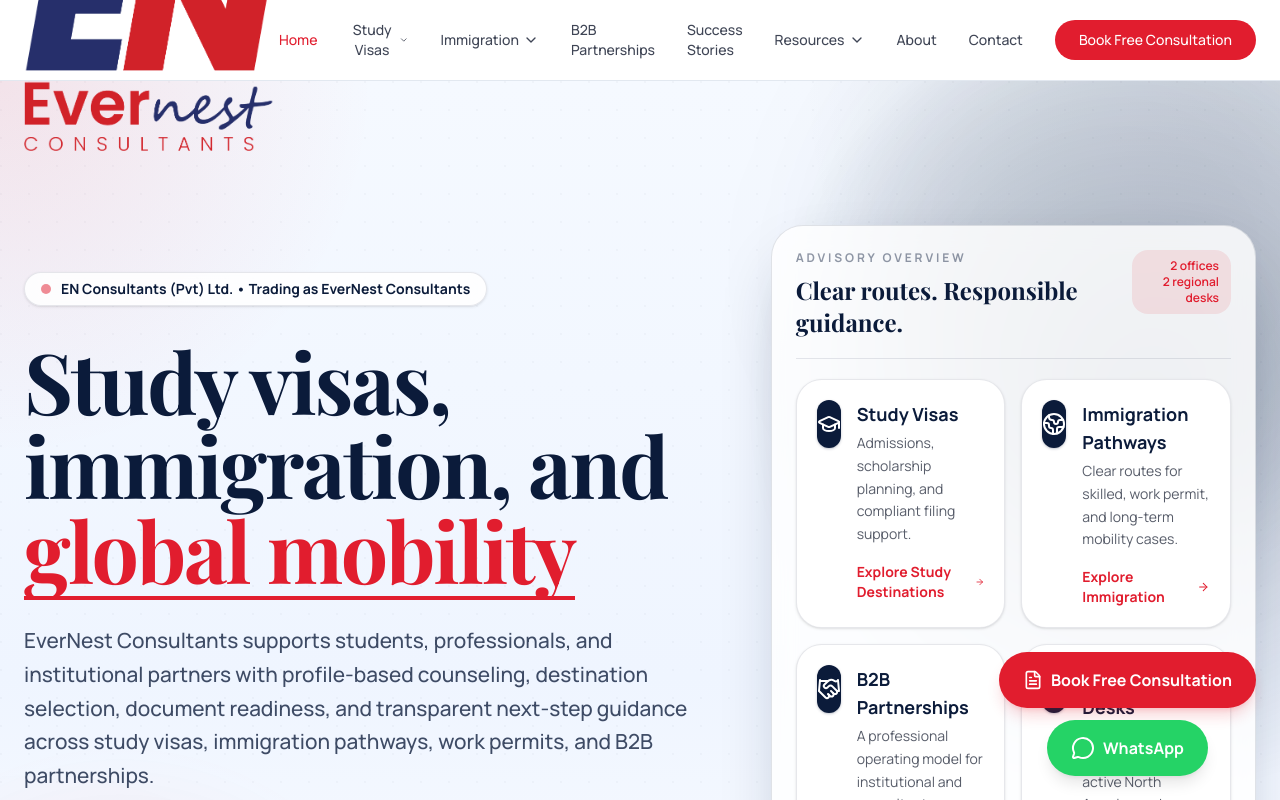
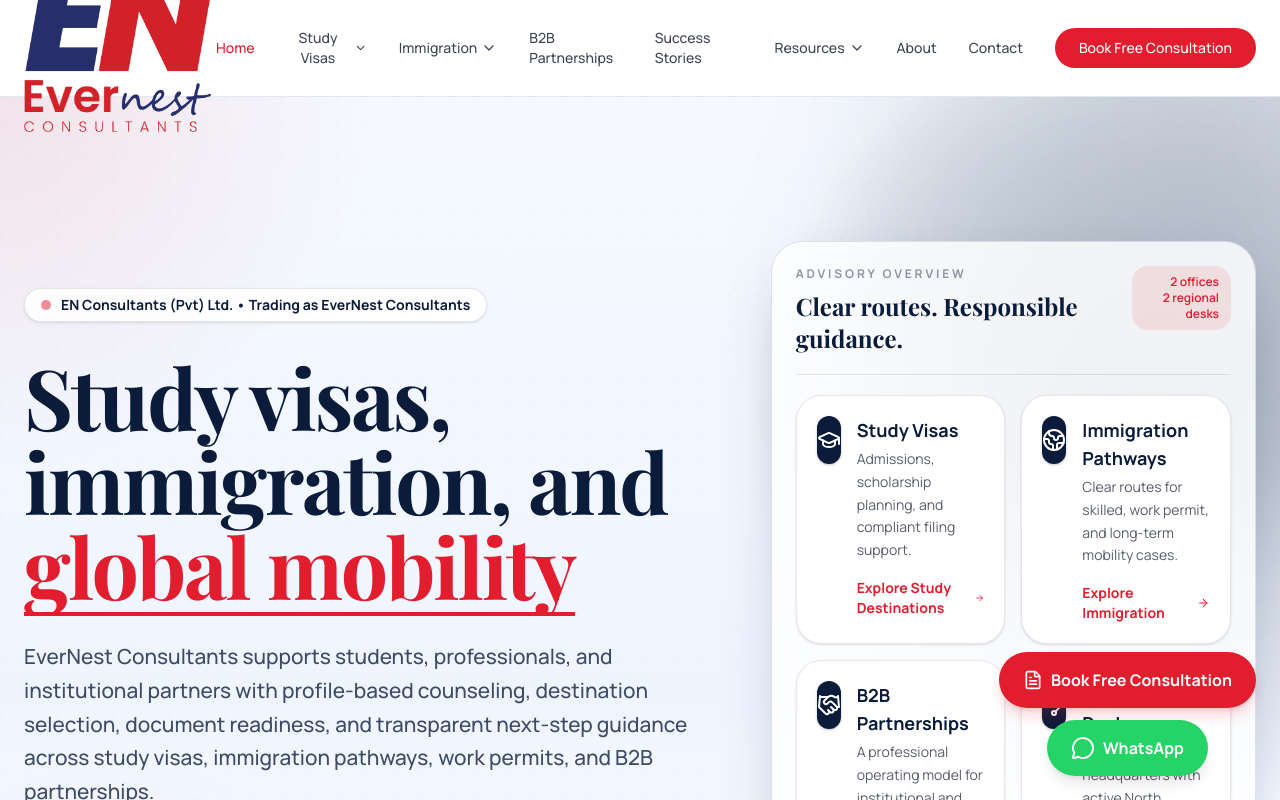
Before and after one commit to Nightmares4u/EverNest-Website-, a Next.js app in the folder evernest/: page / in a window 1280 px wide. Shown: the top 800 px of the page. Built offline with nearby package versions, Linux system fonts and the light colour scheme; a web font is replaced by a local one.

Commit message:
design qa: fix header logo clipping

```diff
--- a/evernest/src/components/shared/Header.tsx
+++ b/evernest/src/components/shared/Header.tsx
@@ -92,17 +92,19 @@
   return (
     <header className="sticky top-0 z-40 w-full border-b border-border-subtle bg-white/95 backdrop-blur supports-[backdrop-filter]:bg-white/60">
       <div className="container mx-auto px-4 md:px-6">
-        <div className="flex h-20 items-center justify-between">
-          <Link href="/" className="flex items-center space-x-2">
+        <div className="flex h-22 items-center justify-between md:h-24">
+          <Link href="/" className="flex shrink-0 items-center overflow-visible py-2">
+            <div className="relative flex h-14 w-[150px] items-center overflow-visible md:h-16 md:w-[176px] lg:w-[192px]">
               <Image
                 src="/brand/evernest-logo.png"
                 alt="EverNest Consultants"
                 width={617}
                 height={537}
-              className="h-9 w-auto object-contain md:h-10 lg:h-11"
-              sizes="(max-width: 768px) 96px, 120px"
+                className="h-full w-full object-contain object-left"
+                sizes="(max-width: 768px) 150px, (max-width: 1024px) 176px, 192px"
                 priority
               />
+            </div>
           </Link>
 
           {/* Desktop Nav */}
```
Lines whose indentation alone changed are shown as unchanged.
